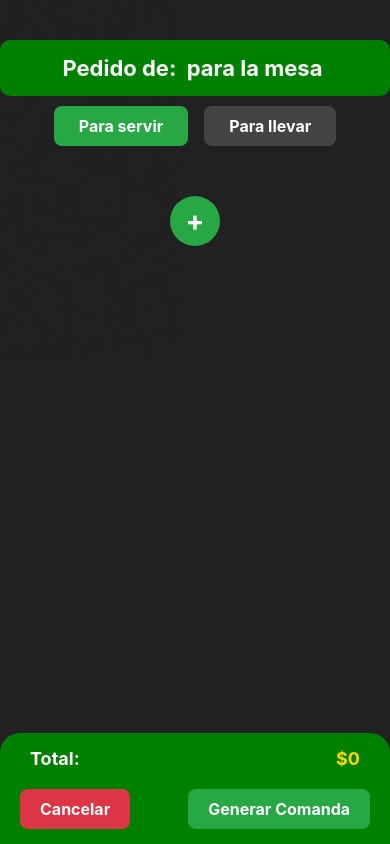
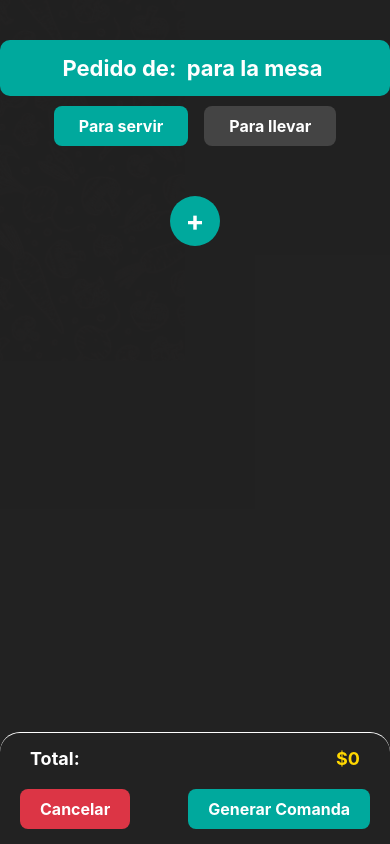
Before and after one commit to Franchu29/new-vegan, a React Native app: screen /ResumenPedido in a window 390 px wide. Built offline with nearby package versions, Linux system fonts and the light colour scheme.

Commit message:
Add files via upload

```diff
--- a/screens/IngresoNombreCliente.js
+++ b/screens/IngresoNombreCliente.js
@@ -78,7 +78,7 @@ const styles = StyleSheet.create({
     paddingBottom: 30,
   },
   header: {
-    backgroundColor: 'green',
+    backgroundColor: '#00A99D',
     padding: 15,
     borderRadius: 10,
     alignItems: 'center',
@@ -89,7 +89,7 @@ const styles = StyleSheet.create({
     fontWeight: 'bold',
   },
   input: {
-    backgroundColor: 'green',
+    backgroundColor: '#00A99D',
     color: 'black',
     fontSize: 18,
     paddingVertical: 12,
@@ -114,7 +114,7 @@ const styles = StyleSheet.create({
     fontWeight: 'bold',
   },
   acceptButton: {
-    backgroundColor: '#4CAF50',
+    backgroundColor: '#00A99D',
     paddingVertical: 15,
     paddingHorizontal: 30,
     borderRadius: 20,
--- a/screens/MesaComanda.js
+++ b/screens/MesaComanda.js
@@ -134,7 +134,7 @@ const styles = StyleSheet.create({
     justifyContent: 'space-between',
   },
   box: {
-    backgroundColor: 'green',
+    backgroundColor: '#00A99D',
     paddingVertical: 15,
     paddingHorizontal: 25,
     borderRadius: 10,
@@ -178,7 +178,7 @@ const styles = StyleSheet.create({
     fontWeight: 'bold',
   },
   advanceButton: {
-    backgroundColor: 'green',
+    backgroundColor: '#00A99D',
     paddingVertical: 15,
     paddingHorizontal: 20,
     borderRadius: 20,
@@ -188,7 +188,7 @@ const styles = StyleSheet.create({
     alignItems: 'center',
   },
   advanceButtonText: {
-    color: 'white',
+    color: 'black',
     fontSize: 18,
     fontWeight: 'bold',
   },
--- a/screens/Mesas.js
+++ b/screens/Mesas.js
@@ -202,7 +202,7 @@ export default function Mesas({ navigation }) {
 
                 <View style={styles.modalButtons}>
                   <TouchableOpacity
-                    style={[styles.modalButton, { backgroundColor: 'green' }]}
+                    style={[styles.modalButton, { backgroundColor: '#00A99D' }]}
                     onPress={() => {
                       setModalVisible(false);
                       navigation.navigate('Platos', { datos });
@@ -248,7 +248,7 @@ const styles = StyleSheet.create({
     justifyContent: 'space-between',
   },
   box: {
-    backgroundColor: 'green',
+    backgroundColor: '#00A99D',
     paddingVertical: 15,
     paddingHorizontal: 25,
     borderRadius: 10,
--- a/screens/PlatoEspecifico.js
+++ b/screens/PlatoEspecifico.js
@@ -351,7 +351,7 @@ export default function PlatoEspecifico({ route, navigation }) {
 
             <TouchableOpacity
               style={[styles.botonAccion, {
-                backgroundColor: 'green',
+                backgroundColor: '#00A99D',
                 opacity: isSubmitting ? 0.6 : 1
               }]}
               onPress={handleAdvance}
@@ -386,7 +386,7 @@ const styles = StyleSheet.create({
     paddingBottom: 150,
   },
   nombrePlatoBox: {
-    backgroundColor: 'green',
+    backgroundColor: '#00A99D',
     padding: 15,
     borderRadius: 10,
     marginBottom: 20,
@@ -440,7 +440,7 @@ const styles = StyleSheet.create({
     fontWeight: 'bold',
   },
   pedidoBox: {
-    backgroundColor: 'green',
+    backgroundColor: '#00A99D',
     padding: 12,
     borderRadius: 8,
     alignItems: 'center',
--- a/screens/Platos.js
+++ b/screens/Platos.js
@@ -142,7 +142,7 @@ const styles = StyleSheet.create({
     justifyContent: 'flex-start',
   },
   header: {
-    backgroundColor: 'green',
+    backgroundColor: '#00A99D',
     padding: 15,
     borderRadius: 10,
     marginTop: 40,
@@ -184,7 +184,7 @@ const styles = StyleSheet.create({
     fontWeight: 'bold',
   },
   footerTextContainer: {
-    backgroundColor: 'green',
+    backgroundColor: '#00A99D',
     padding: 10,
     borderRadius: 8,
   },
@@ -201,7 +201,7 @@ const styles = StyleSheet.create({
   pageButton: {
     padding: 10,
     marginHorizontal: 20,
-    backgroundColor: 'green',
+    backgroundColor: '#00A99D',
     borderRadius: 8,
   },
   disabledButton: {
--- a/screens/ResumenPedido.js
+++ b/screens/ResumenPedido.js
@@ -406,7 +406,7 @@ const styles = StyleSheet.create({
     marginTop: 4,
   },
   header: {
-    backgroundColor: 'green',
+    backgroundColor: '#00A99D',
     padding: 15,
     borderRadius: 10,
     alignItems: 'center',
@@ -417,7 +417,7 @@ const styles = StyleSheet.create({
     fontWeight: 'bold',
   },
   botonMas: {
-    backgroundColor: '#28a745',
+    backgroundColor: '#00A99D',
     borderRadius: 50,
     width: 50,
     height: 50,
@@ -432,7 +432,7 @@ const styles = StyleSheet.create({
     fontWeight: 'bold',
   },
   pedidoResumenContainer: {
-    backgroundColor: 'green',
+    backgroundColor: '#00A99D',
     padding: 12,
     borderRadius: 10,
     marginTop: 30,
@@ -452,7 +452,9 @@ const styles = StyleSheet.create({
     position: 'absolute',
     bottom: 0,
     width: '100%',
-    backgroundColor: 'green',
+    backgroundColor: '#222',
+    borderColor: 'white',
+    borderTopWidth: 1,
     paddingVertical: 15,
     paddingHorizontal: 20,
     borderTopLeftRadius: 20,
@@ -470,7 +472,7 @@ const styles = StyleSheet.create({
     borderRadius: 8,
   },
   confirmButton: {
-    backgroundColor: '#28a745',
+    backgroundColor: '#00A99D',
     paddingVertical: 10,
     paddingHorizontal: 20,
     borderRadius: 8,
@@ -493,12 +495,12 @@ const styles = StyleSheet.create({
   },
   buttonContainer: {
     flexDirection: 'row',
-    gap: 10, // si tu versión lo soporta
+    gap: 10,
     marginTop: 10,
   },
 
   editButton: {
-    backgroundColor: 'green',
+    backgroundColor: '#00A99D',
     padding: 10,
     borderRadius: 50,
     width: 40,
@@ -541,7 +543,7 @@ tipoConsumoButton: {
   marginHorizontal: 8,
 },
 tipoConsumoButtonSelected: {
-  backgroundColor: '#28a745',
+  backgroundColor: '#00A99D',
 },
 tipoConsumoText: {
   color: 'white',
```
Also changed, not shown: screens/HomeScreen.js (indentation only).
